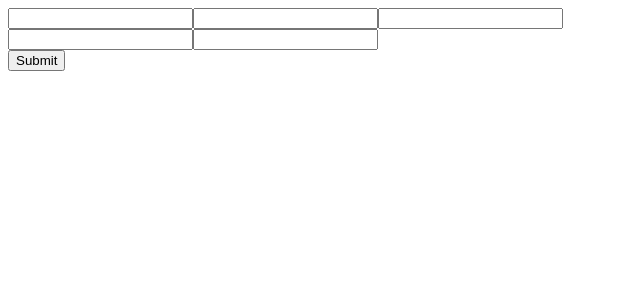
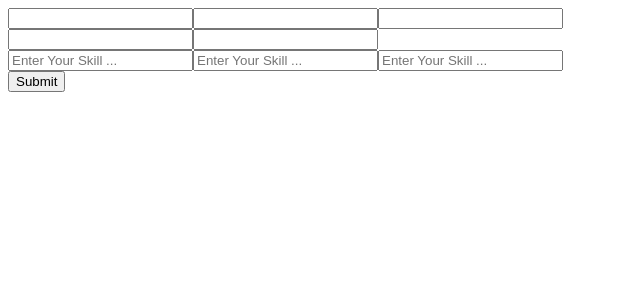
Before and after one commit to aswin-dotcom/AngularSnippets, an Angular app in the folder reactive/: page / in a window 1280 px wide. Shown: the top 300 px of the page, without its empty margins (0-640 px from the left). Built offline with nearby package versions, Linux system fonts and the light colour scheme.

Commit message:
Form Array added in reactive form

```diff
--- a/reactive/src/app/app.component.html
+++ b/reactive/src/app/app.component.html
@@ -15,5 +15,10 @@
 
 
   </div>
-  <button type="submit" [disabled]="false">Submit</button>
+  <div formArrayName="skills">
+    <input type="text" placeholder="Enter Your Skill ..."
+    *ngFor="let skill of reactiveForm.get('skills')['controls'];let i = index" [formControlName]="i"/>
+
+  </div>
+  <button type="submit">Submit</button>
 </form>
--- a/reactive/src/app/app.component.ts
+++ b/reactive/src/app/app.component.ts
@@ -1,31 +1,35 @@
 import { Component } from '@angular/core';
-import { FormControl, FormGroup, Validators } from '@angular/forms';
+import { FormArray, FormControl, FormGroup, Validators } from '@angular/forms';
 import { first } from 'rxjs';
 
 @Component({
   selector: 'app-root',
   templateUrl: './app.component.html',
-  styleUrl: './app.component.scss'
+  styleUrl: './app.component.scss',
 })
 export class AppComponent {
   title = 'reactive';
-  reactiveForm:FormGroup;
-  ngOnInit()
-  {
+  reactiveForm: FormGroup;
+  ngOnInit() {
     this.reactiveForm = new FormGroup({
-      firstname :  new FormControl(null,Validators.required),
-      lastname : new FormControl(null, Validators.required),
-      email: new FormControl(null,[Validators.required,Validators.email]),
+      firstname: new FormControl(null, Validators.required),
+      lastname: new FormControl(null, Validators.required),
+      email: new FormControl(null, [Validators.required, Validators.email]),
       address: new FormGroup({
         street: new FormControl(null, [Validators.required]),
-        pincode: new FormControl(null,[Validators.required,Validators.maxLength(6)])
-      })
-
-    })
+        pincode: new FormControl(null, [
+          Validators.required,
+          Validators.maxLength(6),
+        ]),
+      }),
+      skills:new FormArray([
+        new FormControl(null,Validators.required),
+        new FormControl(null,Validators.required),
+        new FormControl(null,Validators.required)
+      ])
+    });
   }
-  handlesubmit()
-  {
+  handlesubmit() {
     console.log(this.reactiveForm);
   }
-
 }
```
